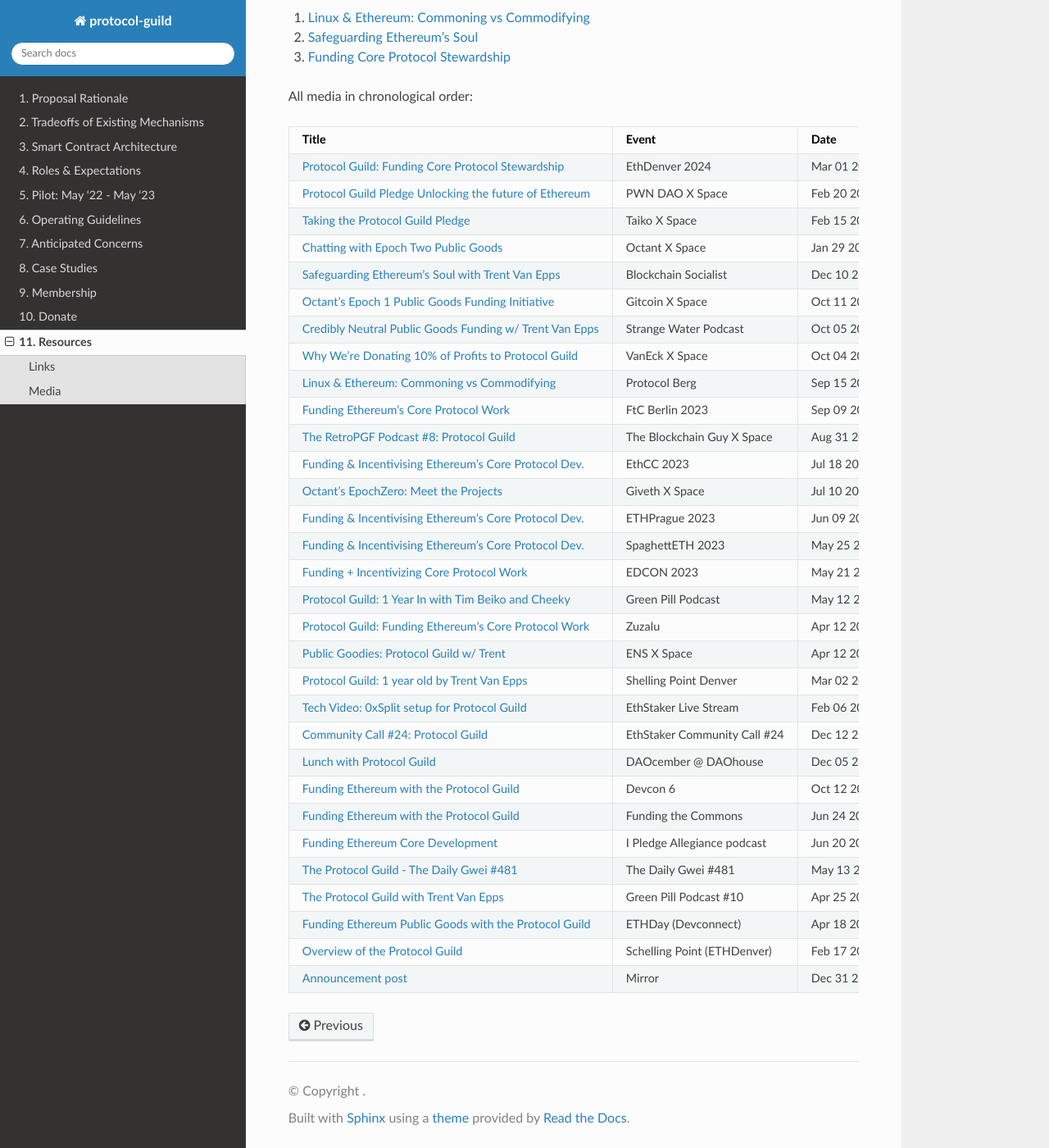
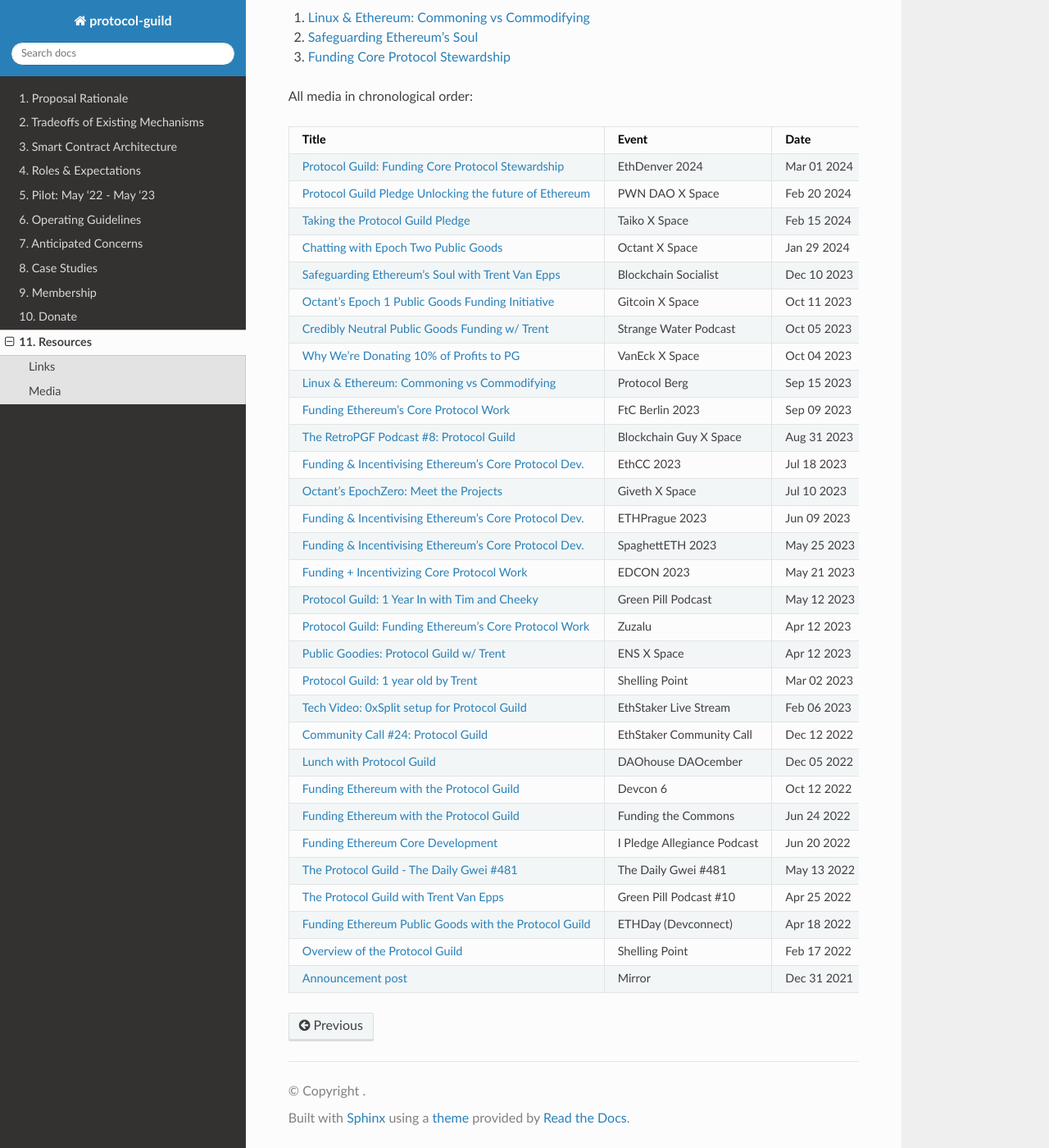
Before and after one commit to protocolguild/documentation, a Sphinx documentation site: the page built from docs/11-resources.md, in a window 1280 px wide and 1400 px high, scrolled down 694 px. Shown: the whole window at 82% size. Built offline with Sphinx 7.4.7 and the Read the Docs theme 2.0.0, drawn with Linux system fonts in a browser that asks for light colours.

Commit message:
Shortening Media text
Again shortening Media text to make table look better

```diff
--- a/docs/11-resources.md
+++ b/docs/11-resources.md
@@ -35,28 +35,28 @@
 | [Chatting with Epoch Two Public Goods](https://twitter.com/i/spaces/1OwxWYbnkjAGQ) | Octant X Space | Jan 29 2024 |
 | [Safeguarding Ethereum's Soul with Trent Van Epps](https://www.youtube.com/watch?v=eYZ7zHPvoHU) | Blockchain Socialist | Dec 10 2023 |
 | [Octant’s Epoch 1 Public Goods Funding Initiative](https://twitter.com/i/spaces/1YpKkwOZpNdKj?s=20) | Gitcoin X Space | Oct 11 2023 |
-| [Credibly Neutral Public Goods Funding w/ Trent Van Epps](https://youtu.be/xISUVbyJp6k) | Strange Water Podcast | Oct 05 2023 |
-| [Why We’re Donating 10% of Profits to Protocol Guild](https://twitter.com/i/spaces/1lPJqbrjYjbxb) | VanEck X Space | Oct 04 2023 |
+| [Credibly Neutral Public Goods Funding w/ Trent](https://youtu.be/xISUVbyJp6k) | Strange Water Podcast | Oct 05 2023 |
+| [Why We’re Donating 10% of Profits to PG](https://twitter.com/i/spaces/1lPJqbrjYjbxb) | VanEck X Space | Oct 04 2023 |
 | [Linux & Ethereum: Commoning vs Commodifying](https://watch.protocol.berlin/ethberlin/protocol_berg/session/protocol_guild_funding__incentivising_core_protocol_work) | Protocol Berg | Sep 15 2023 |
 | [Funding Ethereum's Core Protocol Work](https://app.streameth.org/funding_the_commons/funding_the_commons_berlin_2023/session/funding_ethereums_core_protocol_work) | FtC Berlin 2023 | Sep 09 2023 |
-| [The RetroPGF Podcast #8: Protocol Guild](https://twitter.com/i/spaces/1LyxBqWnjopJN?s=20) | The Blockchain Guy X Space | Aug 31 2023 |
+| [The RetroPGF Podcast #8: Protocol Guild](https://twitter.com/i/spaces/1LyxBqWnjopJN?s=20) | Blockchain Guy X Space | Aug 31 2023 |
 | [Funding & Incentivising Ethereum's Core Protocol Dev.](https://www.youtube.com/watch?v=YE30D6F2k28) | EthCC 2023 | Jul 18 2023 |
 | [Octant's EpochZero: Meet the Projects](https://twitter.com/i/spaces/1RDGlagLkZmJL) | Giveth X Space | Jul 10 2023 |
 | [Funding & Incentivising Ethereum's Core Protocol Dev.](https://youtu.be/HT-BKtT73yI) | ETHPrague 2023 | Jun 09 2023 |
 | [Funding & Incentivising Ethereum's Core Protocol Dev.](https://live.spaghett-eth.com/session/sessionprotocolguildfundingandincentivisingethereumscoreprotocoldevelopment) | SpaghettETH 2023 | May 25 2023 |
 | [Funding + Incentivizing Core Protocol Work](https://youtu.be/ZhopXK6haL8) |  EDCON 2023 | May 21 2023 |
-| [Protocol Guild: 1 Year In with Tim Beiko and Cheeky](https://youtu.be/4_Z0TAoDae4) | Green Pill Podcast | May 12 2023 |
+| [Protocol Guild: 1 Year In with Tim and Cheeky](https://youtu.be/4_Z0TAoDae4) | Green Pill Podcast | May 12 2023 |
 | [Protocol Guild: Funding Ethereum's Core Protocol Work](https://zuzalu.streameth.org/session/301) | Zuzalu | Apr 12 2023 |
 | [Public Goodies: Protocol Guild w/ Trent](https://twitter.com/i/spaces/1lDxLnapyBwGm) | ENS X Space | Apr 12 2023 |
-| [Protocol Guild: 1 year old by Trent Van Epps](https://drive.google.com/file/d/1GoOCzMDJMbOmieJvS_9SGGKmeDQWJQHK/view) | Shelling Point Denver | Mar 02 2023 |
+| [Protocol Guild: 1 year old by Trent](https://drive.google.com/file/d/1GoOCzMDJMbOmieJvS_9SGGKmeDQWJQHK/view) | Shelling Point | Mar 02 2023 |
 | [Tech Video: 0xSplit setup for Protocol Guild](https://www.youtube.com/watch?v=-KbH359Ek58) | EthStaker Live Stream | Feb 06 2023 |
-| [Community Call #24: Protocol Guild](https://youtu.be/WEZfDnHxRAk) | EthStaker Community Call #24 | Dec 12 2022 |
-| [Lunch with Protocol Guild](https://www.youtube.com/watch?v=d2HP3GTbkUs) | DAOcember @ DAOhouse | Dec 05 2022 |
+| [Community Call #24: Protocol Guild](https://youtu.be/WEZfDnHxRAk) | EthStaker Community Call | Dec 12 2022 |
+| [Lunch with Protocol Guild](https://www.youtube.com/watch?v=d2HP3GTbkUs) | DAOhouse DAOcember  | Dec 05 2022 |
 | [Funding Ethereum with the Protocol Guild](https://youtu.be/hSgJiZQ70k8) | Devcon 6 | Oct 12 2022 |
 | [Funding Ethereum with the Protocol Guild](https://www.youtube.com/watch?v=UVN97qA4gBs&list=PLhuBigpl7lqvMt8d7h4sbCmra9KbFmAdg) | Funding the Commons | Jun 24 2022 |
-| [Funding Ethereum Core Development](https://anchor.fm/i-pledge-allegiance/episodes/Trent-Van-Epps-and-Tim-Beiko---Funding-Ethereum-Core-Development-and-the-Protocol-Guild-e1k26qh) | I Pledge Allegiance podcast | Jun 20 2022 |
+| [Funding Ethereum Core Development](https://anchor.fm/i-pledge-allegiance/episodes/Trent-Van-Epps-and-Tim-Beiko---Funding-Ethereum-Core-Development-and-the-Protocol-Guild-e1k26qh) | I Pledge Allegiance Podcast | Jun 20 2022 |
 | [The Protocol Guild - The Daily Gwei #481](https://thedailygwei.substack.com/p/the-protocol-guild-the-daily-gwei?s=w) | The Daily Gwei #481 | May 13 2022 |
 | [The Protocol Guild with Trent Van Epps](https://www.youtube.com/watch?v=VjE9a9COahc) | Green Pill Podcast #10 | Apr 25 2022 |
 | [Funding Ethereum Public Goods with the Protocol Guild](https://www.youtube.com/watch?v=Bhx7advbPLE) | ETHDay (Devconnect) | Apr 18 2022 |
-| [Overview of the Protocol Guild](https://www.youtube.com/watch?v=5EPRYXYQaIg) | Schelling Point (ETHDenver) | Feb 17 2022 |
+| [Overview of the Protocol Guild](https://www.youtube.com/watch?v=5EPRYXYQaIg) | Shelling Point | Feb 17 2022 |
 | [Announcement post](https://stateful.mirror.xyz/mEDvFXGCKdDhR-N320KRtsq60Y2OPk8rHcHBCFVryXY) | Mirror | Dec 31 2021 |
```
